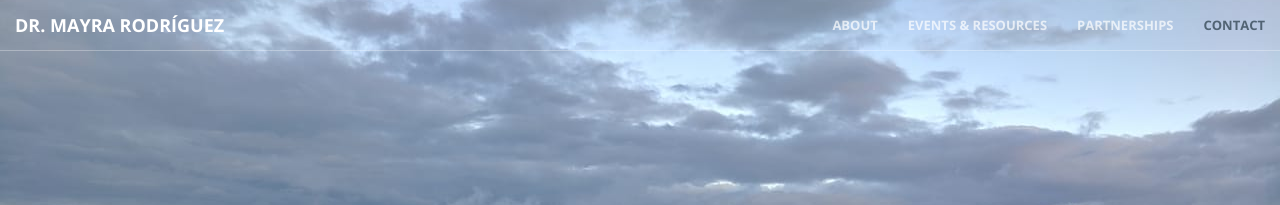
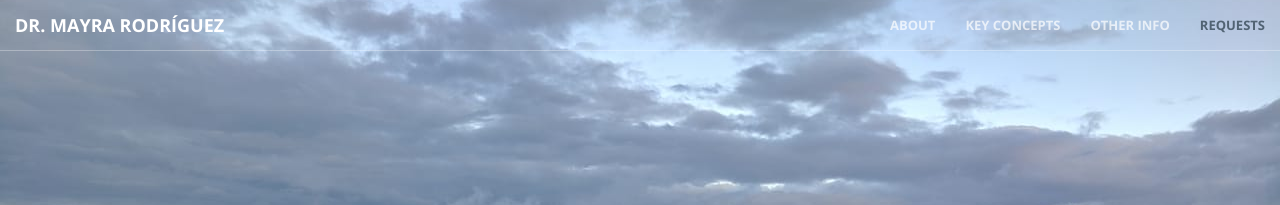
Before and after one commit to peopleandplanet/peopleandplanet.github.io, a Jekyll site: the page built from index.html, in a window 1280 px wide. Shown: the top 205 px of the page. Built offline with Jekyll 4.4.1, drawn with Linux system fonts in a browser that asks for light colours.

Commit message:
Update nav.html

```diff
--- a/_includes/nav.html
+++ b/_includes/nav.html
@@ -18,13 +18,13 @@
                     <a class="page-scroll" href="#about">About</a>
                 </li>
                 <li>
-                    <a class="page-scroll" href="#portfolio">Events & Resources</a>
+                    <a class="page-scroll" href="#portfolio">Key concepts</a>
                 </li>
                 <li>
-                    <a class="page-scroll" href="#services">Partnerships</a>
+                    <a class="page-scroll" href="#services">Other info</a>
                 </li>
                 <li>
-                    <a class="page-scroll" href="#contact">Contact</a>
+                    <a class="page-scroll" href="#contact">Requests</a>
                 </li>
             </ul>
         </div>
```
